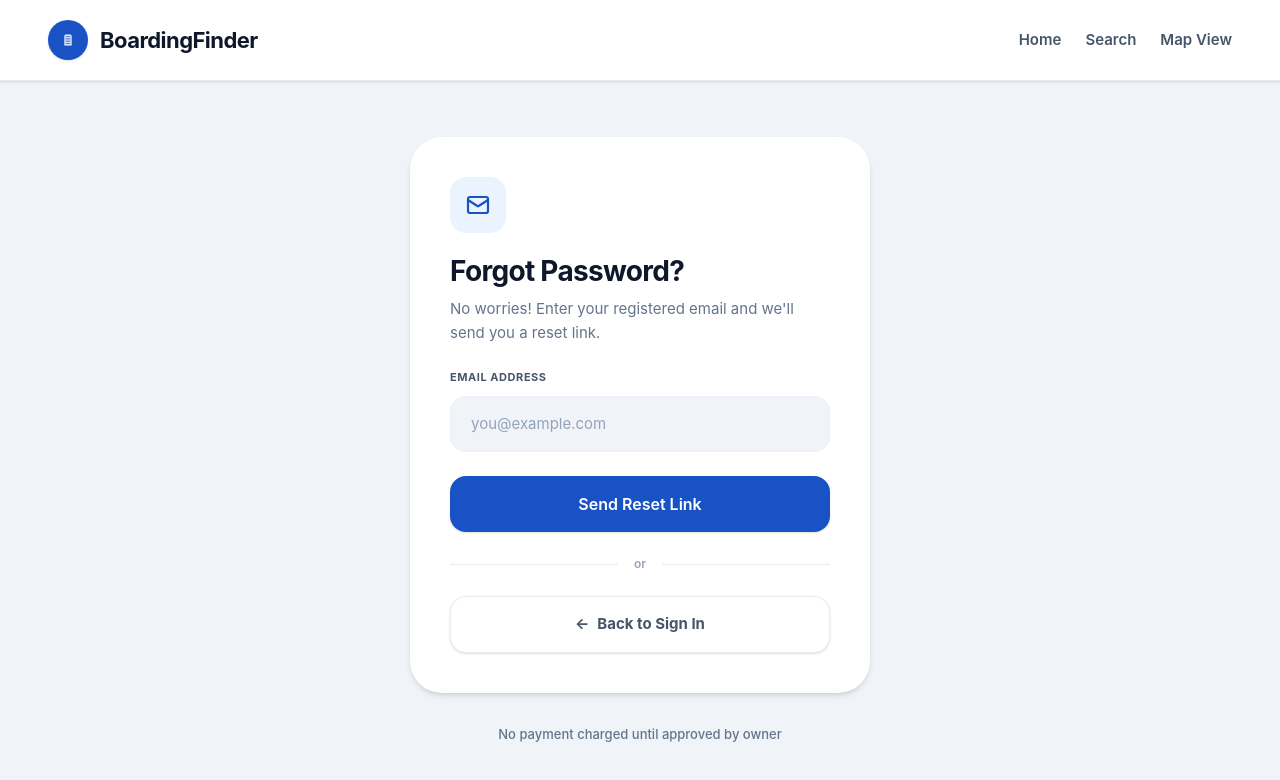
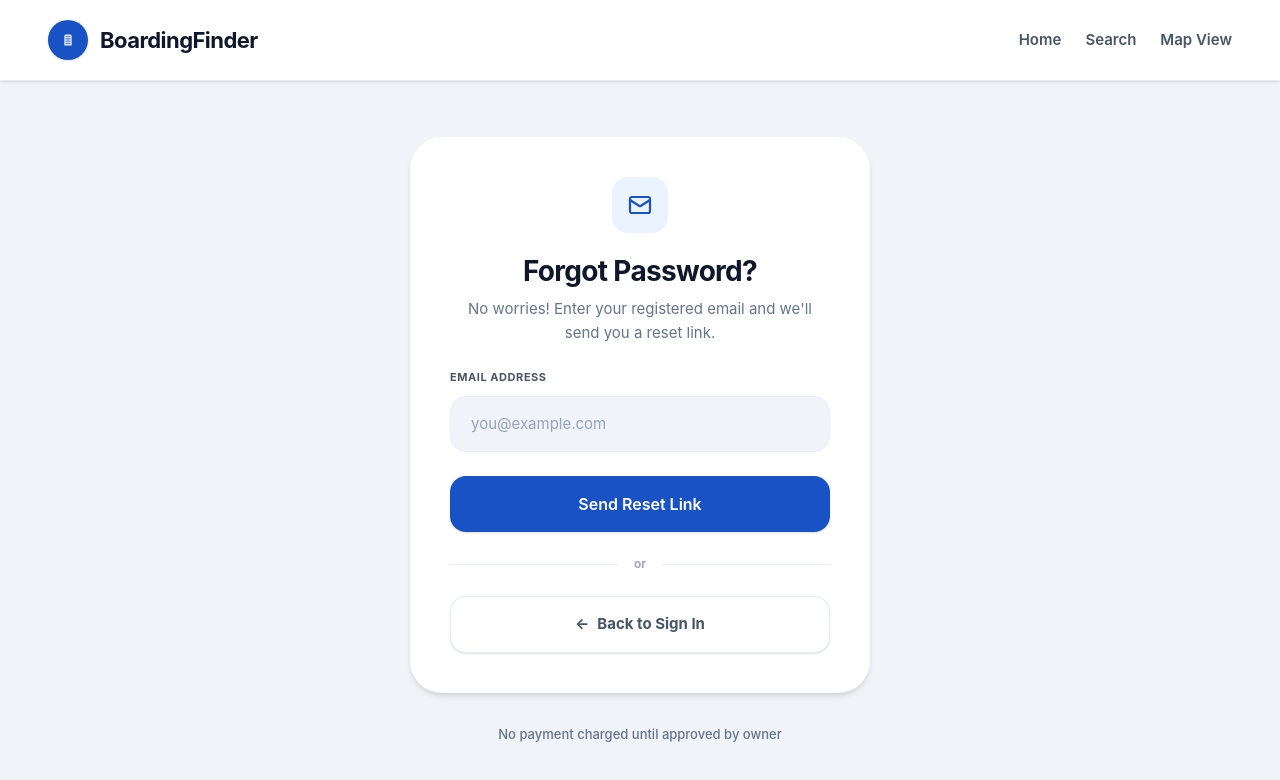
Before and after one commit to fazilmuhammad20020719-ai/boarding_finder-Front-end, a React app: page /forgot-password in a window 1280 px wide. Shown: the top 780 px of the page. Built offline with nearby package versions, Linux system fonts and the light colour scheme; the HTML template or start-up script is replaced by a standard one.

Commit message:
Extract Navbar component and center align Forgot Password card headers

```diff
--- /dev/null
+++ b/src/components/Navbar.jsx
@@ -0,0 +1,42 @@
+import React from 'react';
+import { Link } from 'react-router-dom';
+
+const Navbar = () => {
+  return (
+    <nav className="w-full bg-white border-b border-[#e2e8f0]/80 shadow-sm z-50">
+      <div className="max-w-7xl mx-auto px-6 md:px-12">
+        <div className="flex justify-between items-center h-20">
+          {/* Logo */}
+          <Link to="/" className="flex items-center gap-3">
+            <div className="w-10 h-10 rounded-full bg-[#1952c4] flex items-center justify-center text-white shadow-sm">
+              <svg className="w-6 h-6" viewBox="0 0 40 40" fill="none" xmlns="http://www.w3.org/2000/svg">
+                <path d="M15 13.5C15 12.6716 15.6716 12 16.5 12H23.5C24.3284 12 25 12.6716 25 13.5V28H15V13.5Z" stroke="currentColor" strokeWidth="2"/>
+                <line x1="18.3" y1="12" x2="18.3" y2="28" stroke="currentColor" strokeWidth="1.2"/>
+                <line x1="21.7" y1="12" x2="21.7" y2="28" stroke="currentColor" strokeWidth="1.2"/>
+                <line x1="15" y1="16" x2="25" y2="16" stroke="currentColor" strokeWidth="1.2"/>
+                <line x1="15" y1="20" x2="25" y2="20" stroke="currentColor" strokeWidth="1.2"/>
+                <line x1="15" y1="24" x2="25" y2="24" stroke="currentColor" strokeWidth="1.2"/>
+              </svg>
+            </div>
+            <span className="font-bold text-[22px] text-[#0f172a] tracking-tight">BoardingFinder</span>
+          </Link>
+
+          {/* Navigation Links */}
+          <div className="flex items-center" style={{ gap: '24px' }}>
+            <Link to="/" className="text-[15px] font-semibold text-[#475569] hover:text-[#1952c4] transition-colors">
+              Home
+            </Link>
+            <Link to="/home" className="text-[15px] font-semibold text-[#475569] hover:text-[#1952c4] transition-colors">
+              Search
+            </Link>
+            <Link to="/home" className="text-[15px] font-semibold text-[#475569] hover:text-[#1952c4] transition-colors">
+              Map View
+            </Link>
+          </div>
+        </div>
+      </div>
+    </nav>
+  );
+};
+
+export default Navbar;
--- a/src/pages/ForgotPassword.jsx
+++ b/src/pages/ForgotPassword.jsx
@@ -1,5 +1,6 @@
 import React, { useState } from 'react';
 import { Link, useNavigate } from 'react-router-dom';
+import Navbar from '../components/Navbar';
 
 const ForgotPassword = () => {
   const [email, setEmail] = useState('');
@@ -15,40 +16,7 @@ const ForgotPassword = () => {
 
   return (
     <div className="min-h-screen flex flex-col bg-[#f0f4f9] font-sans antialiased">
-      {/* ===== WHITE TOP NAVBAR ===== */}
-      <nav className="w-full bg-white border-b border-[#e2e8f0]/80 shadow-sm z-50">
-        <div className="max-w-7xl mx-auto px-6 md:px-12">
-          <div className="flex justify-between items-center h-20">
-            {/* Logo */}
-            <Link to="/" className="flex items-center gap-3">
-              <div className="w-10 h-10 rounded-full bg-[#1952c4] flex items-center justify-center text-white shadow-sm">
-                <svg className="w-6 h-6" viewBox="0 0 40 40" fill="none" xmlns="http://www.w3.org/2000/svg">
-                  <path d="M15 13.5C15 12.6716 15.6716 12 16.5 12H23.5C24.3284 12 25 12.6716 25 13.5V28H15V13.5Z" stroke="currentColor" strokeWidth="2"/>
-                  <line x1="18.3" y1="12" x2="18.3" y2="28" stroke="currentColor" strokeWidth="1.2"/>
-                  <line x1="21.7" y1="12" x2="21.7" y2="28" stroke="currentColor" strokeWidth="1.2"/>
-                  <line x1="15" y1="16" x2="25" y2="16" stroke="currentColor" strokeWidth="1.2"/>
-                  <line x1="15" y1="20" x2="25" y2="20" stroke="currentColor" strokeWidth="1.2"/>
-                  <line x1="15" y1="24" x2="25" y2="24" stroke="currentColor" strokeWidth="1.2"/>
-                </svg>
-              </div>
-              <span className="font-bold text-[22px] text-[#0f172a] tracking-tight">BoardingFinder</span>
-            </Link>
-
-            {/* Navigation Links with inline styles for bulletproof layout */}
-            <div className="flex items-center" style={{ gap: '24px' }}>
-              <Link to="/" className="text-[15px] font-semibold text-[#475569] hover:text-[#1952c4] transition-colors">
-                Home
-              </Link>
-              <Link to="/home" className="text-[15px] font-semibold text-[#475569] hover:text-[#1952c4] transition-colors">
-                Search
-              </Link>
-              <Link to="/home" className="text-[15px] font-semibold text-[#475569] hover:text-[#1952c4] transition-colors">
-                Map View
-              </Link>
-            </div>
-          </div>
-        </div>
-      </nav>
+      <Navbar />
 
       {/* ===== MAIN CONTENT ===== */}
       <div className="flex-grow flex flex-col justify-center items-center py-12 px-4 sm:px-6 lg:px-8">
@@ -56,7 +24,7 @@ const ForgotPassword = () => {
           {/* Card Container - Removed border classes to prevent browser rendering borders */}
           <div className="bg-white rounded-[32px] p-8 sm:p-10 shadow-md flex flex-col">
             {/* Envelope Icon */}
-            <div className="w-14 h-14 bg-[#ebf3ff] text-[#1952c4] rounded-2xl flex items-center justify-center mb-6">
+            <div className="w-14 h-14 bg-[#ebf3ff] text-[#1952c4] rounded-2xl flex items-center justify-center mb-6 self-center">
               <svg className="w-6 h-6" fill="none" stroke="currentColor" strokeWidth="2.2" strokeLinecap="round" strokeLinejoin="round" viewBox="0 0 24 24">
                 <rect width="20" height="16" x="2" y="4" rx="2"/>
                 <path d="m22 7-8.97 5.7a1.94 1.94 0 0 1-2.06 0L2 7"/>
@@ -64,10 +32,10 @@ const ForgotPassword = () => {
             </div>
 
             {/* Header Texts */}
-            <h2 className="text-[28px] font-bold text-[#0f172a] tracking-tight leading-none mb-3">
+            <h2 className="text-[28px] font-bold text-[#0f172a] tracking-tight leading-none mb-3 text-center">
               Forgot Password?
             </h2>
-            <p className="text-[#64748b] text-[15px] leading-relaxed mb-6 font-normal">
+            <p className="text-[#64748b] text-[15px] leading-relaxed mb-6 font-normal text-center">
               No worries! Enter your registered email and we'll send you a reset link.
             </p>
 
```
